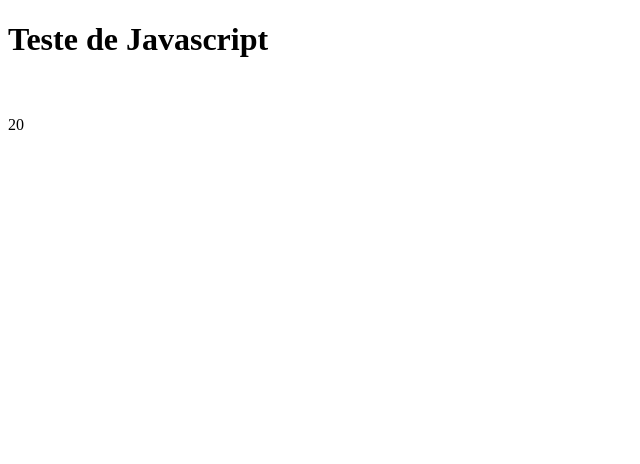
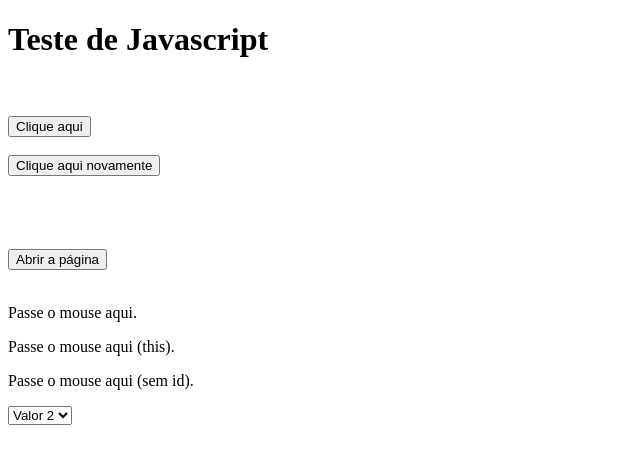
Before and after one commit to kelsonbatista/javascript-dio, a plain HTML site: page index.html in a window 1280 px wide. Shown: the whole page, without its empty margins (0-640 px from the left). Drawn offline with Linux system fonts and the light colour scheme.

Commit message:
Todos testes realizados

```diff
--- a/index.html
+++ b/index.html
@@ -6,12 +6,31 @@
     <meta name="viewport" content="width=device-width, initial-scale=1.0">
     <script type="text/javascript" src="./js/main.js"></script>
     <title>Javascript - DIO</title>
+
 </head>
-<body>
+<body onload="load()">
     <h1>Teste de Javascript</h1>
     <br><br>
     <script>
-        document.write(idade);
+        //document.write(idade);
     </script>
+    <button type="button" onclick="clicou()">Clique aqui</button>
+    <br><br>
+    <button type="button" onclick="msg_obg()">Clique aqui novamente</button>
+    <br><br>
+    <h3 id="msg_obg"></h3>
+    <br><br>
+    <button type="button" onclick="redirect()">Abrir a página</button>
+    <br><br>
+    <p id="mouse" onmouseover="mouse()" onmouseout="voltar()">Passe o mouse aqui.</p>
+    <p id="mouse" onmouseover="mouse2(this)" onmouseout="voltar2(this)">Passe o mouse aqui (this).</p>
+    <p onmouseover="mouse3(this)" onmouseout="voltar3(this)">Passe o mouse aqui (sem id).</p>
+    <p>
+    <select onchange="troca(this)">
+        <option value="1">Valor 1</option>
+        <option value="2" selected>Valor 2</option>
+        <option value="3">Valor 3</option>
+    </select>
+    </p>
 </body>
 </html>
--- a/js/main.js
+++ b/js/main.js
@@ -90,6 +90,56 @@ function validaidade(age) {
 }
 
 //var age = prompt("Digite sua idade:");
-console.log(validaidade(age));
+//console.log(validaidade(age));
 
 /////////////////////////////////////////////
+// Teste escrita na página
+
+function clicou(){
+    alert("Obrigado por clicar!");
+}
+
+function msg_obg() {
+    document.getElementById("msg_obg").innerHTML = "Obrigado por clicar novamente!";
+}
+
+function redirect() {
+    window.open("https://google.com","_blank");
+    //window.location.href = 'https://uol.com.br';
+
+}
+
+function mouse(){
+    document.getElementById("mouse").innerHTML = "Obrigado por passar o mouse!"
+    //alert('trocar msg');
+}
+
+function voltar(){
+    document.getElementById("mouse").innerHTML = "Passe o mouse aqui."
+}
+
+function mouse2(elemento){
+    elemento.innerHTML = "Obrigado por passar o mouse!"
+    //alert('trocar msg');
+}
+
+function voltar2(elemento){
+    elemento.innerHTML = "Passe o mouse aqui (this)."
+}
+
+function mouse3(elemento){
+    elemento.innerHTML = "Obrigado por passar o mouse!"
+    //alert('trocar msg');
+}
+
+function voltar3(elemento){
+    elemento.innerHTML = "Passe o mouse aqui (sem id)."
+}
+
+function load(){
+    console.log('Página carregada!');
+}
+
+function troca(elemento){
+    console.log(elemento.value);
+}
```
